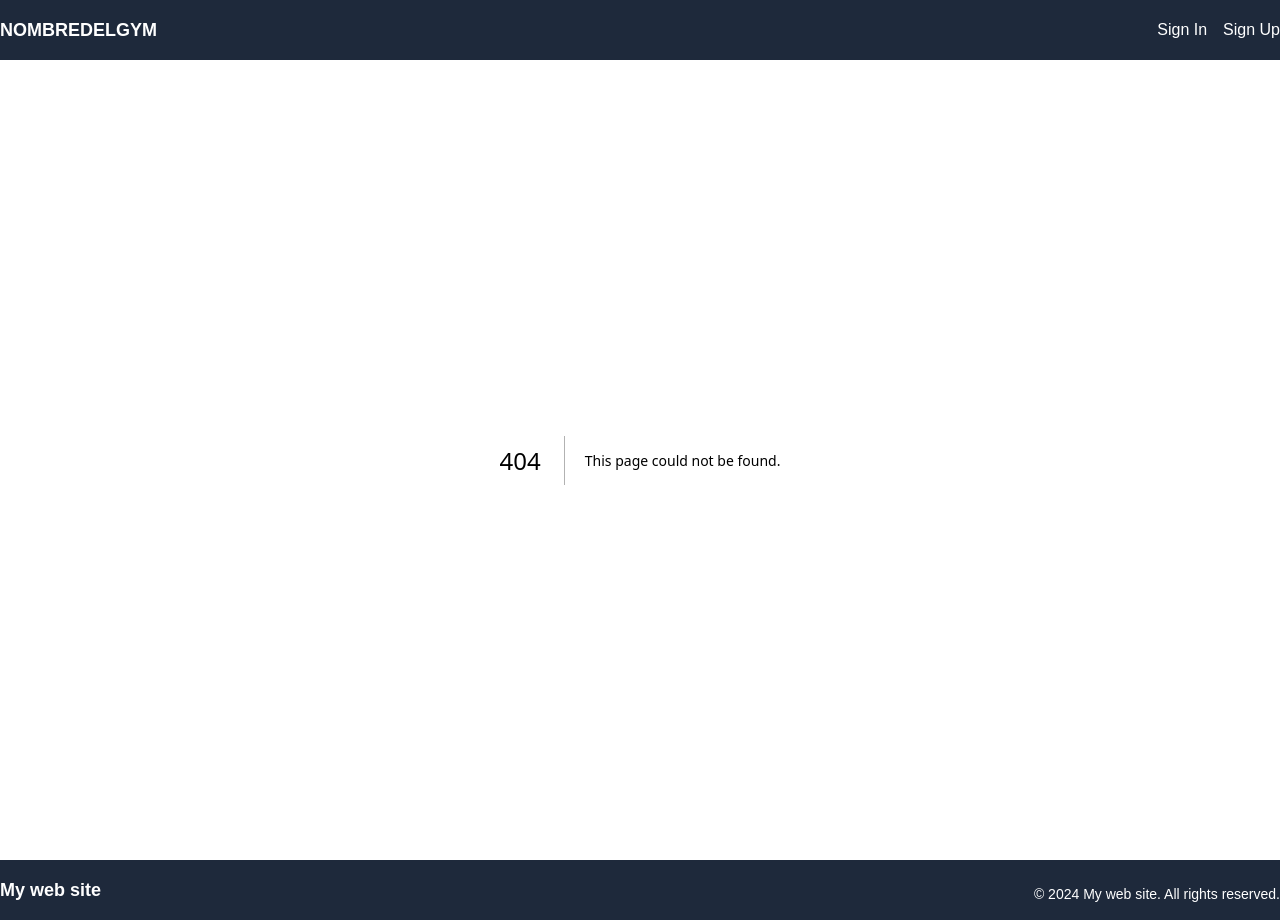
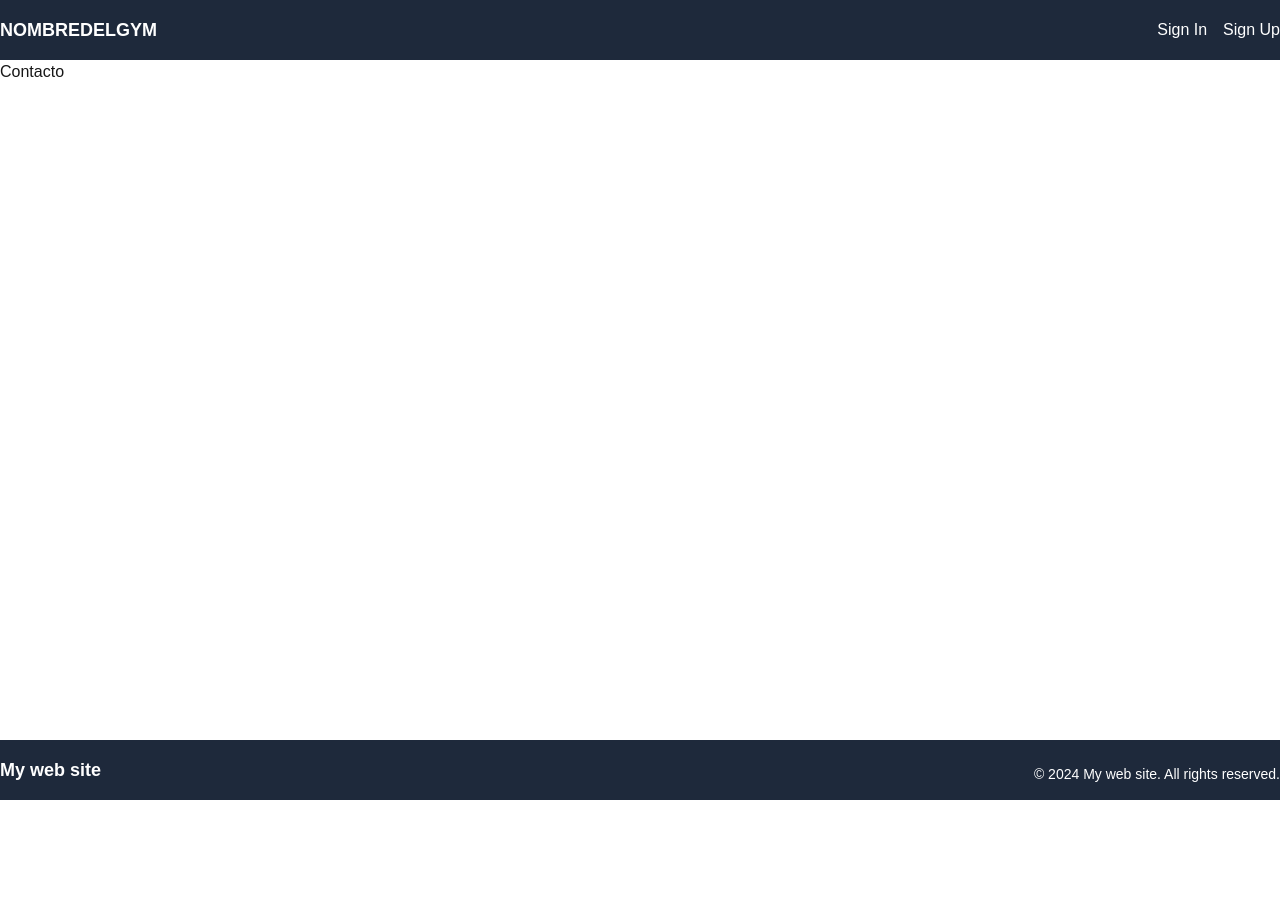
Before and after one commit to DiaczukMatias/PF-WEBGYM, a Next.js app in the folder front/: page /contacto in a window 1280 px wide. Before the commit this address had no page. After the commit the page ends 800 px from the top, so only its background shows below. Built offline with nearby package versions, Linux system fonts and the light colour scheme.

Commit message:
not-found y tailwind.config colors

```diff
--- /dev/null
+++ b/front/src/app/contacto/page.tsx
@@ -0,0 +1,12 @@
+import ContactoView from "@/views/Contacto/Contacto";
+
+
+const Contacto= () => {
+    return (
+      <div>
+        <ContactoView />
+      </div>
+    );
+  };
+
+  export default Contacto;
--- /dev/null
+++ b/front/src/app/home/page.tsx
@@ -0,0 +1,11 @@
+import HomeView from "@/views/Home/Home";
+import React from "react";
+
+
+const Home = () => {
+    return (
+        <HomeView/>
+    );
+  };
+
+  export default Home;
--- /dev/null
+++ b/front/src/app/not-found.tsx
@@ -0,0 +1,20 @@
+
+export default function PageNotFound() {
+    return (
+
+        <div className="bg-secondary2 w-full px-16 md:px-0 h-screen flex items-center justify-center">
+            <div className="bg-primary border-4 border-accent2 flex flex-col items-center justify-center px-4 md:px-8 lg:px-24 py-8 rounded-lg shadow-2xl">
+                <p className="text-6xl md:text-7xl lg:text-9xl font-bold tracking-wider text-secondary2">404</p>
+                <p className="text-2xl md:text-3xl lg:text-5xl font-bold tracking-wider text-accent">Page Not Found</p>
+                <p className="text-secondary mt-4 pb-4 border-b-2 text-center">Sorry, the page you are looking for could not be found.</p>
+                <a href="/Home" className="flex items-center space-x-2 bg-accent2 border border-accent hover:bg-accent text-gray-100 px-4 py-2 mt-6 rounded transition duration-150" title="Return Home">
+                    <svg xmlns="" className="h-5 w-5" viewBox="0 0 20 20" fill="currentColor">
+                        <path fillRule="evenodd" d="M9.707 14.707a1 1 0 01-1.414 0l-4-4a1 1 0 010-1.414l4-4a1 1 0 011.414 1.414L7.414 9H15a1 1 0 110 2H7.414l2.293 2.293a1 1 0 010 1.414z" clipRule="evenodd"></path>
+                    </svg>
+                    <span>Return Home</span>
+                </a>
+            </div>
+        </div>
+
+    )
+};
--- /dev/null
+++ b/front/src/views/Contacto/Contacto.tsx
@@ -0,0 +1,10 @@
+
+const ContactoView = () => {
+    return (
+        <div>
+        <p>Contacto</p>
+        </div>
+    )
+}
+
+export default ContactoView;
--- /dev/null
+++ b/front/src/views/Home/Home.tsx
@@ -0,0 +1,10 @@
+
+const HomeView = () => {
+    return (
+        <div>
+        <p>home </p>
+        </div>
+    )
+}
+
+export default HomeView;
--- a/front/src/views/Login/Login.tsx
+++ b/front/src/views/Login/Login.tsx
@@ -2,7 +2,7 @@
 import { validateLoginForm } from "@/helpers/validate";
 import { ILoginErrors, ILoginProps } from "@/interfaces/ILogin";
 import React, { useState, useEffect } from "react";
-import styles from "./Login.module.css";
+import styles from "./Login.module.css" ;
 
 const LoginView = () => {
   const initialState = {
--- a/front/tailwind.config.ts
+++ b/front/tailwind.config.ts
@@ -9,6 +9,12 @@
   theme: {
     extend: {
       colors: {
+        primary:"#f0f8ff", ///"blancp"
+        secondary:"#465059", //gris oscuro
+        secondary2:"rgb(187 194 200)", // gris claro
+        accent:"#3d7a55", //verde oscuro
+        accent2:"#93b9a4", //verde claro
+
         background: "var(--background)",
         foreground: "var(--foreground)",
       },
```
